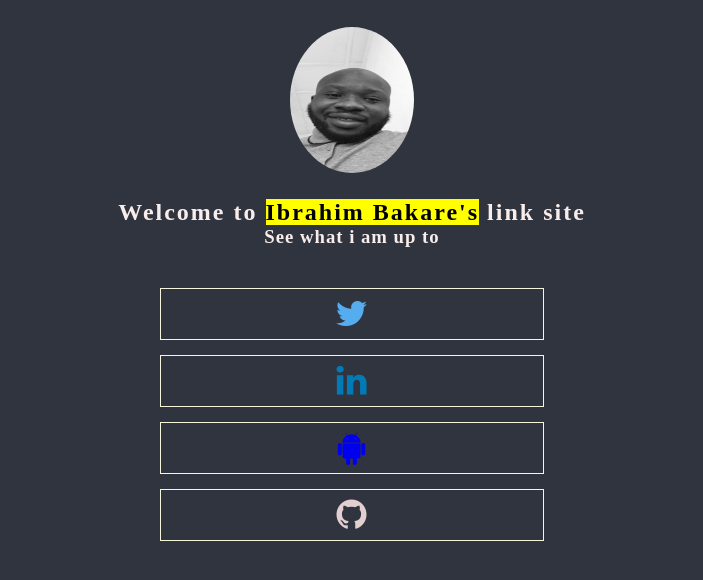
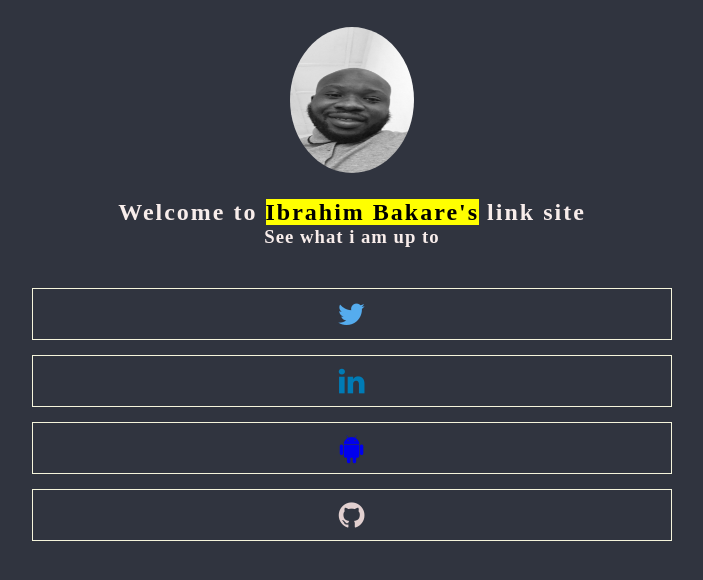
Before and after one commit to Brymmobaggins/my-link-tree, a plain HTML site: page index.html in a window 1280 px wide. Shown: the whole page, without its empty margins (288-991 px from the left). Drawn offline with Linux system fonts and the light colour scheme; a web font is replaced by a local one.

```diff
--- a/style.css
+++ b/style.css
@@ -43,15 +43,15 @@ h2 {
 .container a {
   text-decoration: none;
   border: 0.25px solid beige;
-  width: 30%;
+  width: 50%;
   margin-top: 15px;
 }
 .fa {
   line-height: 20px;
-  font-size: 35px;
+  font-size: 30px;
   padding: 15px 0px;
 }
-.fa:hover {
+a:hover {
   cursor: pointer;
   opacity: 0.8;
 }
```
Also changed, not shown: img/project_screenshot.png (added), 1 other file.
